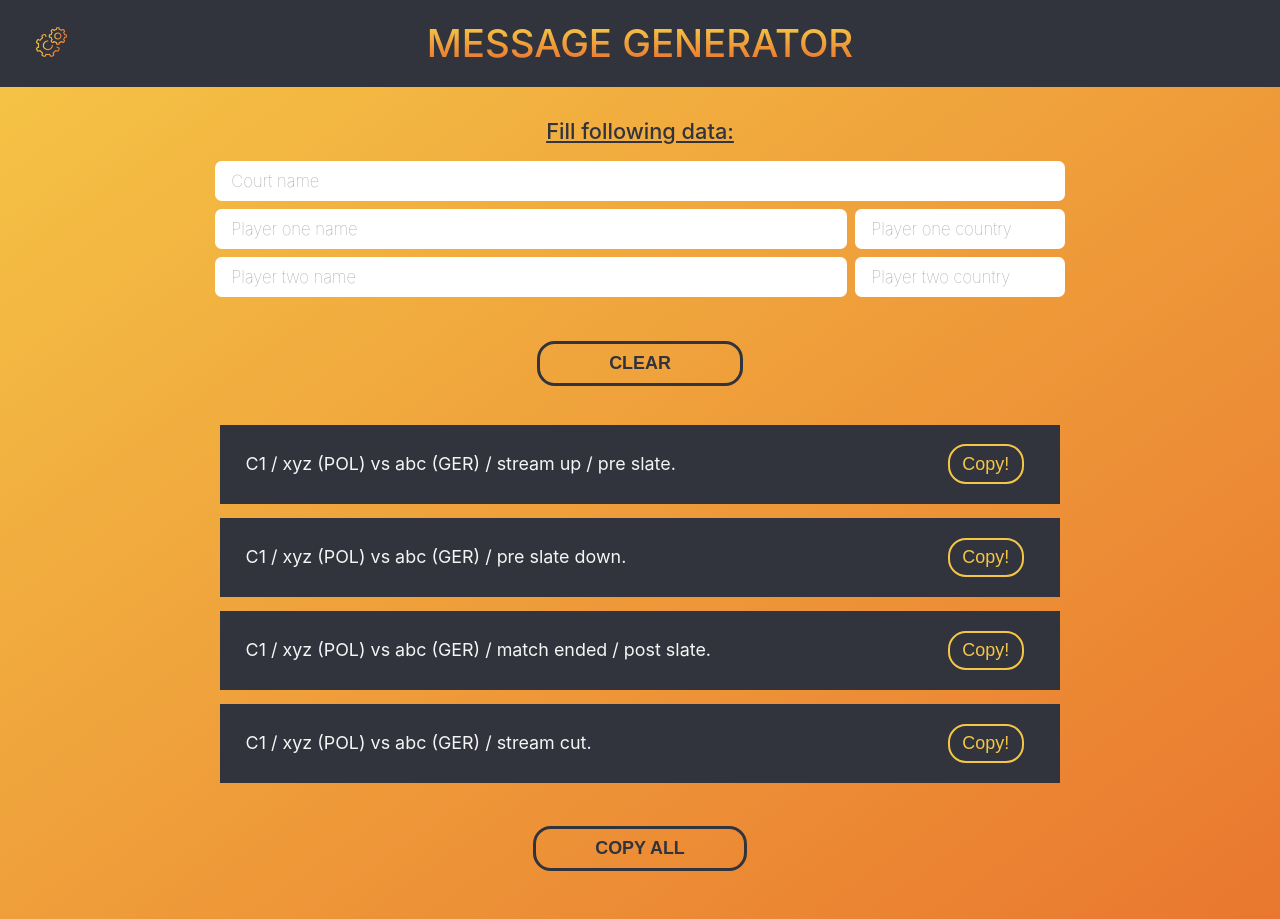
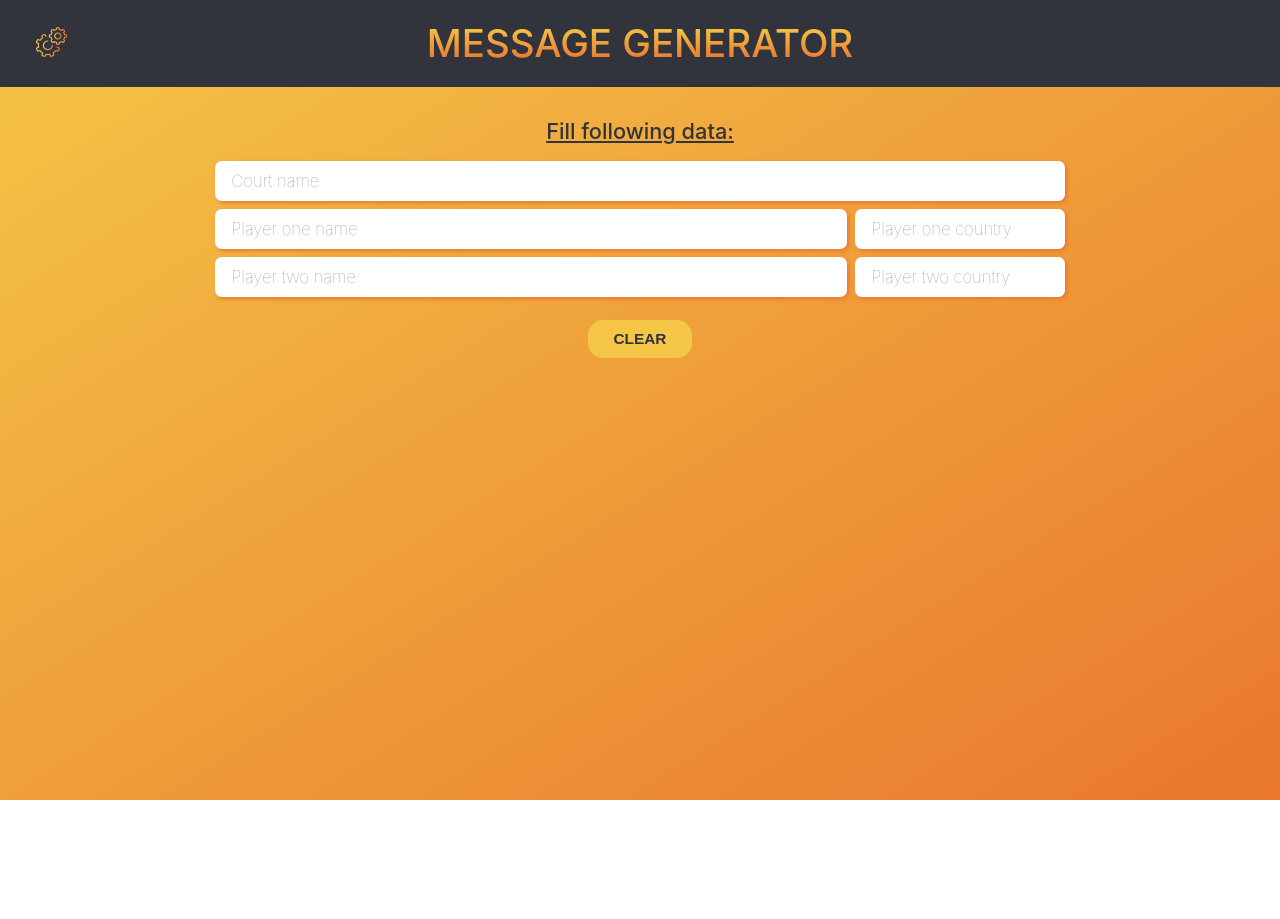
Before and after one commit to kchn9/confirmation-generator, a React (Vite) app: page / in a window 1280 px wide. After the commit the page ends 800 px from the top, so only its background shows below. Built offline with nearby package versions, Linux system fonts and the light colour scheme.

Commit message:
Add clear button

```diff
--- a/src/components/Generator/Form.jsx
+++ b/src/components/Generator/Form.jsx
@@ -2,7 +2,39 @@ import { css } from "@emotion/react";
 import TextInput from "../TextInput";
 import PlayerInput from "./PlayerInput";
 
-export default function Form({ handleDoubles }) {
+export default function Form({
+  courtName,
+  setCourtName,
+  setTeamOne,
+  teamOne,
+  setTeamTwo,
+  teamTwo,
+  handleDoubles,
+}) {
+  function handleClear() {
+    setCourtName("");
+    setTeamOne({
+      playerOne: {
+        fullName: "",
+        countryCode: "",
+      },
+      playerTwo: {
+        fullName: "",
+        countryCode: "",
+      },
+    });
+    setTeamTwo({
+      playerOne: {
+        fullName: "",
+        countryCode: "",
+      },
+      playerTwo: {
+        fullName: "",
+        countryCode: "",
+      },
+    });
+  }
+
   return (
     <form
       onSubmit={(e) => e.preventDefault()}
@@ -42,10 +74,13 @@ export default function Form({ handleDoubles }) {
             }
           `}
         >
-          <TextInput placeholder="Court name" />
+          <TextInput
+            value={courtName}
+            onChange={(value) => setCourtName(value.toUpperCase())}
+            placeholder="Court name"
+          />
         </div>
 
-        {/* Team one*/}
         <div
           css={css`
             grid-column: 3 / span 8;
@@ -55,7 +90,33 @@ export default function Form({ handleDoubles }) {
           `}
         >
           {handleDoubles && <h2>Team 1</h2>}
-          <PlayerInput playerNo={"one"} />
+          <PlayerInput
+            playerNo={"one"}
+            playerFullName={teamOne.playerOne.fullName}
+            setPlayerFullName={(value) =>
+              setTeamOne((prev) => {
+                return {
+                  ...prev,
+                  playerOne: {
+                    ...prev.playerOne,
+                    fullName: value,
+                  },
+                };
+              })
+            }
+            playerCountryCode={teamOne.playerOne.countryCode}
+            setPlayerCountryCode={(value) =>
+              setTeamOne((prev) => {
+                return {
+                  ...prev,
+                  playerOne: {
+                    ...prev.playerOne,
+                    countryCode: value,
+                  },
+                };
+              })
+            }
+          />
         </div>
 
         {handleDoubles && (
@@ -67,11 +128,36 @@ export default function Form({ handleDoubles }) {
               }
             `}
           >
-            <PlayerInput playerNo={"two"} />
+            <PlayerInput
+              playerNo={"two"}
+              playerFullName={teamOne.playerTwo.fullName}
+              setPlayerFullName={(value) =>
+                setTeamOne((prev) => {
+                  return {
+                    ...prev,
+                    playerTwo: {
+                      ...prev.playerTwo,
+                      fullName: value,
+                    },
+                  };
+                })
+              }
+              playerCountryCode={teamOne.playerTwo.countryCode}
+              setPlayerCountryCode={(value) =>
+                setTeamOne((prev) => {
+                  return {
+                    ...prev,
+                    playerTwo: {
+                      ...prev.playerTwo,
+                      countryCode: value,
+                    },
+                  };
+                })
+              }
+            />
           </div>
         )}
 
-        {/* Team two*/}
         {handleDoubles && (
           <div
             css={css`
@@ -83,7 +169,33 @@ export default function Form({ handleDoubles }) {
           >
             <h2>Team 2</h2>
 
-            <PlayerInput playerNo={"one"} />
+            <PlayerInput
+              playerNo={"one"}
+              playerFullName={teamTwo.playerOne.fullName}
+              setPlayerFullName={(value) =>
+                setTeamTwo((prev) => {
+                  return {
+                    ...prev,
+                    playerOne: {
+                      ...prev.playerOne,
+                      fullName: value,
+                    },
+                  };
+                })
+              }
+              playerCountryCode={teamTwo.playerOne.countryCode}
+              setPlayerCountryCode={(value) =>
+                setTeamTwo((prev) => {
+                  return {
+                    ...prev,
+                    playerOne: {
+                      ...prev.playerOne,
+                      countryCode: value,
+                    },
+                  };
+                })
+              }
+            />
           </div>
         )}
 
@@ -95,33 +207,59 @@ export default function Form({ handleDoubles }) {
             }
           `}
         >
-          <PlayerInput playerNo={"two"} />
+          <PlayerInput
+            playerNo={"two"}
+            playerFullName={teamTwo.playerTwo.fullName}
+            setPlayerFullName={(value) =>
+              setTeamTwo((prev) => {
+                return {
+                  ...prev,
+                  playerTwo: {
+                    ...prev.playerTwo,
+                    fullName: value,
+                  },
+                };
+              })
+            }
+            playerCountryCode={teamTwo.playerTwo.countryCode}
+            setPlayerCountryCode={(value) =>
+              setTeamTwo((prev) => {
+                return {
+                  ...prev,
+                  playerTwo: {
+                    ...prev.playerTwo,
+                    countryCode: value,
+                  },
+                };
+              })
+            }
+          />
         </div>
         <button
           css={css`
-            margin-top: 2em;
+            margin: 1em auto 0 auto;
             grid-column: 6 / span 2;
-            font-size: clamp(12px, 1.4vw, 18px);
-            background-color: transparent;
+            font-size: clamp(10px, 1.2vw, 16px);
+            background-color: var(--background-primary);
             color: var(--text-primary);
             text-transform: uppercase;
             padding: 0.5em;
             border-radius: 1em;
             font-weight: 800;
-            border: 3px solid var(--text-primary);
             cursor: pointer;
             transition: all ease 200ms;
-            outline: 2px solid transparent;
+            border: 2px solid transparent;
+            width: 50%;
 
             &:hover {
-              border: 3px solid transparent;
-              background-color: var(--background-primary);
+              width: 100%;
             }
 
             @media screen and (max-width: 728px) {
-              grid-column: 5 / span 4;
+              grid-column: 4 / span 6;
             }
           `}
+          onClick={handleClear}
         >
           Clear
         </button>
--- a/src/components/Generator/Generator.jsx
+++ b/src/components/Generator/Generator.jsx
@@ -2,38 +2,51 @@ import Form from "./Form";
 import Output from "./Output";
 import { useState } from "react";
 
+function isPlayerFilled(player) {
+  return player.fullName && player.countryCode;
+}
+
 export default function Generator({ handleUTR, handleDoubles }) {
-  const [courtName, setCourtName] = useState("C1");
+  const [courtName, setCourtName] = useState("");
   const [teamOne, setTeamOne] = useState({
     playerOne: {
-      fullName: "xyz",
-      countryCode: "POL",
+      fullName: "",
+      countryCode: "",
     },
-    playerTwo: null,
+    playerTwo: {
+      fullName: "",
+      countryCode: "",
+    },
   });
 
   const [teamTwo, setTeamTwo] = useState({
     playerOne: {
-      fullName: "abc",
-      countryCode: "GER",
+      fullName: "",
+      countryCode: "",
     },
-    playerTwo: null,
+    playerTwo: {
+      fullName: "",
+      countryCode: "",
+    },
   });
 
   if (handleDoubles) {
     if (
       courtName &&
-      teamOne.playerOne &&
-      teamOne.playerTwo &&
-      teamTwo.playerOne &&
-      teamTwo.playerTwo
+      isPlayerFilled(teamOne.playerOne) &&
+      isPlayerFilled(teamOne.playerTwo) &&
+      isPlayerFilled(teamTwo.playerOne) &&
+      isPlayerFilled(teamTwo.playerTwo)
     ) {
       return (
         <main>
           <Form
+            courtName={courtName}
             setCourtName={setCourtName}
+            teamOne={teamOne}
             setTeamOne={setTeamOne}
             setTeamTwo={setTeamTwo}
+            teamTwo={teamTwo}
             handleDoubles={handleDoubles}
           />
           <Output
@@ -47,13 +60,21 @@ export default function Generator({ handleUTR, handleDoubles }) {
       );
     }
   } else {
-    if (courtName && teamOne.playerOne && teamTwo.playerOne) {
+    if (
+      courtName &&
+      isPlayerFilled(teamOne.playerOne) &&
+      isPlayerFilled(teamTwo.playerTwo)
+    ) {
       return (
         <main>
           <Form
+            courtName={courtName}
             setCourtName={setCourtName}
+            teamOne={teamOne}
             setTeamOne={setTeamOne}
             setTeamTwo={setTeamTwo}
+            teamTwo={teamTwo}
+            handleDoubles={handleDoubles}
           />
           <Output
             courtName={courtName}
@@ -69,9 +90,12 @@ export default function Generator({ handleUTR, handleDoubles }) {
   return (
     <main>
       <Form
+        courtName={courtName}
         setCourtName={setCourtName}
+        teamOne={teamOne}
         setTeamOne={setTeamOne}
         setTeamTwo={setTeamTwo}
+        teamTwo={teamTwo}
         handleDoubles={handleDoubles}
       />
     </main>
--- a/src/components/Generator/Message.jsx
+++ b/src/components/Generator/Message.jsx
@@ -1,6 +1,12 @@
 import { css } from "@emotion/react";
+import { useRef } from "react";
 
 export default function Message(props) {
+  const pRef = useRef(null);
+  function handleCopy(ref) {
+    navigator.clipboard.writeText(ref.current.innerText.slice(0, -6));
+  }
+
   return (
     <p
       css={css`
@@ -10,10 +16,11 @@ export default function Message(props) {
         padding: 1.4em 7.6em 1.4em 1.4em;
         display: flex;
         align-items: center;
-        font-size: clamp(12px, 1.4vw, 18px);
+        font-size: clamp(10px, 1.3vw, 18px);
         margin: 0.4em;
-        line-height: 1.6;
+        line-height: 1.4;
       `}
+      ref={pRef}
     >
       {props.children}
       <button
@@ -34,6 +41,7 @@ export default function Message(props) {
             color: var(--background-secondary);
           }
         `}
+        onClick={() => handleCopy(pRef)}
       >
         Copy!
       </button>
--- a/src/components/Generator/Output.jsx
+++ b/src/components/Generator/Output.jsx
@@ -2,6 +2,7 @@ import { css } from "@emotion/react";
 
 import Message from "./Message";
 import messsageTemplates from "../../utils/messages";
+import { useRef } from "react";
 
 export default function Output({
   courtName,
@@ -10,6 +11,17 @@ export default function Output({
   handleUTR,
   handleDoubles,
 }) {
+  const messagesRef = useRef([]);
+
+  function handleCopyAll(refsArray) {
+    let toCopy = "";
+    const { current } = refsArray;
+    current.forEach((ref) => {
+      toCopy += ref.innerText.slice(0, -5);
+    });
+    navigator.clipboard.writeText(toCopy);
+  }
+
   const messages = handleUTR
     ? messsageTemplates.utrMessages
     : messsageTemplates.defaultMessages;
@@ -20,10 +32,13 @@ export default function Output({
         css={css`
           display: grid;
           grid-template-columns: repeat(12, 1fr);
+          padding-bottom: 3em;
         `}
       >
-        {messages.map((message) => (
+        {messages.map((message, i) => (
           <div
+            key={i}
+            ref={(el) => (messagesRef.current[i] = el)}
             css={css`
               grid-column: 3 / span 8;
               @media screen and (max-width: 768px) {
@@ -38,29 +53,29 @@ export default function Output({
         ))}
         <button
           css={css`
-            margin-top: 2em;
+            margin: 1em auto 0 auto;
             grid-column: 6 / span 2;
-            font-size: clamp(12px, 1.4vw, 18px);
-            background-color: transparent;
+            font-size: clamp(10px, 1.2vw, 16px);
+            background-color: var(--background-primary);
             color: var(--text-primary);
             text-transform: uppercase;
             padding: 0.5em;
             border-radius: 1em;
             font-weight: 800;
-            border: 3px solid var(--text-primary);
             cursor: pointer;
             transition: all ease 200ms;
-            outline: 2px solid transparent;
+            border: 2px solid transparent;
+            width: 50%;
 
             &:hover {
-              border: 3px solid transparent;
-              background-color: var(--background-primary);
+              width: 100%;
             }
 
             @media screen and (max-width: 728px) {
               grid-column: 5 / span 4;
             }
           `}
+          onClick={() => handleCopyAll(messagesRef)}
         >
           Copy all
         </button>
@@ -75,8 +90,10 @@ export default function Output({
           padding-bottom: 3em;
         `}
       >
-        {messages.map((message) => (
+        {messages.map((message, i) => (
           <div
+            key={i}
+            ref={(el) => (messagesRef.current[i] = el)}
             css={css`
               grid-column: 3 / span 8;
               @media screen and (max-width: 768px) {
@@ -85,35 +102,35 @@ export default function Output({
             `}
           >
             <Message>
-              {`${courtName} / ${teamOne.playerOne.fullName} (${teamOne.playerOne.countryCode}) vs ${teamTwo.playerOne.fullName} (${teamTwo.playerOne.countryCode}) / ${message} `}
+              {`${courtName} / ${teamOne.playerOne.fullName} (${teamOne.playerOne.countryCode}) vs ${teamTwo.playerTwo.fullName} (${teamTwo.playerTwo.countryCode}) / ${message} `}
             </Message>
           </div>
         ))}
         <button
           css={css`
-            margin-top: 2em;
+            margin: 1em auto 0 auto;
             grid-column: 6 / span 2;
-            font-size: clamp(12px, 1.4vw, 18px);
-            background-color: transparent;
+            font-size: clamp(10px, 1.2vw, 16px);
+            background-color: var(--background-primary);
             color: var(--text-primary);
             text-transform: uppercase;
             padding: 0.5em;
             border-radius: 1em;
             font-weight: 800;
-            border: 3px solid var(--text-primary);
             cursor: pointer;
             transition: all ease 200ms;
-            outline: 2px solid transparent;
+            border: 2px solid transparent;
+            width: 50%;
 
             &:hover {
-              border: 3px solid transparent;
-              background-color: var(--background-primary);
+              width: 100%;
             }
 
             @media screen and (max-width: 728px) {
-              grid-column: 5 / span 4;
+              grid-column: 4 / span 6;
             }
           `}
+          onClick={() => handleCopyAll(messagesRef)}
         >
           Copy all
         </button>
--- a/src/components/Generator/PlayerInput.jsx
+++ b/src/components/Generator/PlayerInput.jsx
@@ -1,7 +1,13 @@
 import { css } from "@emotion/react";
 import TextInput from "../TextInput";
 
-export default function PlayerInput({ playerNo }) {
+export default function PlayerInput({
+  playerNo,
+  playerFullName,
+  setPlayerFullName,
+  playerCountryCode,
+  setPlayerCountryCode,
+}) {
   return (
     <div
       css={css`
@@ -18,7 +24,11 @@ export default function PlayerInput({ playerNo }) {
           flex: 3;
         `}
       >
-        <TextInput placeholder={`Player ${playerNo} name`} />
+        <TextInput
+          value={playerFullName}
+          onChange={setPlayerFullName}
+          placeholder={`Player ${playerNo} name`}
+        />
       </div>
 
       <div
@@ -36,7 +46,11 @@ export default function PlayerInput({ playerNo }) {
           }
         `}
       >
-        <TextInput placeholder={`Player ${playerNo} country`} />
+        <TextInput
+          value={playerCountryCode}
+          onChange={(value) => setPlayerCountryCode(value.toUpperCase())}
+          placeholder={`Player ${playerNo} country`}
+        />
       </div>
     </div>
   );
--- a/src/components/Header.jsx
+++ b/src/components/Header.jsx
@@ -55,7 +55,9 @@ export default function Header({ settingsVisible, setSettingsVisible }) {
           font-size: clamp(18px, 3vw, 42px);
           font-weight: 500;
           padding: 0.15em 0;
+          cursor: pointer;
         `}
+        onClick={() => window.location.reload(false)}
       >
         message generator
       </h1>
--- a/src/components/TextInput.jsx
+++ b/src/components/TextInput.jsx
@@ -1,6 +1,6 @@
 import { css } from "@emotion/react";
 
-export default function TextInput({ placeholder }) {
+export default function TextInput({ value, onChange, placeholder }) {
   return (
     <input
       css={css`
@@ -13,6 +13,7 @@ export default function TextInput({ placeholder }) {
         line-height: 0;
         font-weight: 100;
         font-family: inherit;
+        box-shadow: 2px 2px 4px var(--background-secondary);
         outline: 3px solid transparent;
 
         &::placeholder {
@@ -24,6 +25,8 @@ export default function TextInput({ placeholder }) {
         }
       `}
       type="text"
+      value={value}
+      onChange={(e) => onChange(e.target.value)}
       placeholder={placeholder}
     />
   );
--- a/src/index.css
+++ b/src/index.css
@@ -42,21 +42,3 @@
 body {
   margin: 0;
 }
-
-.settings-enter {
-  opacity: 0.01;
-}
-
-.settings-enter.settings-enter-active {
-  opacity: 1;
-  transition: opacity 500ms ease-in;
-}
-
-.settings-leave {
-  opacity: 1;
-}
-
-.settings-leave.settings-leave-active {
-  opacity: 0.01;
-  transition: opacity 300ms ease-in;
-}
```
